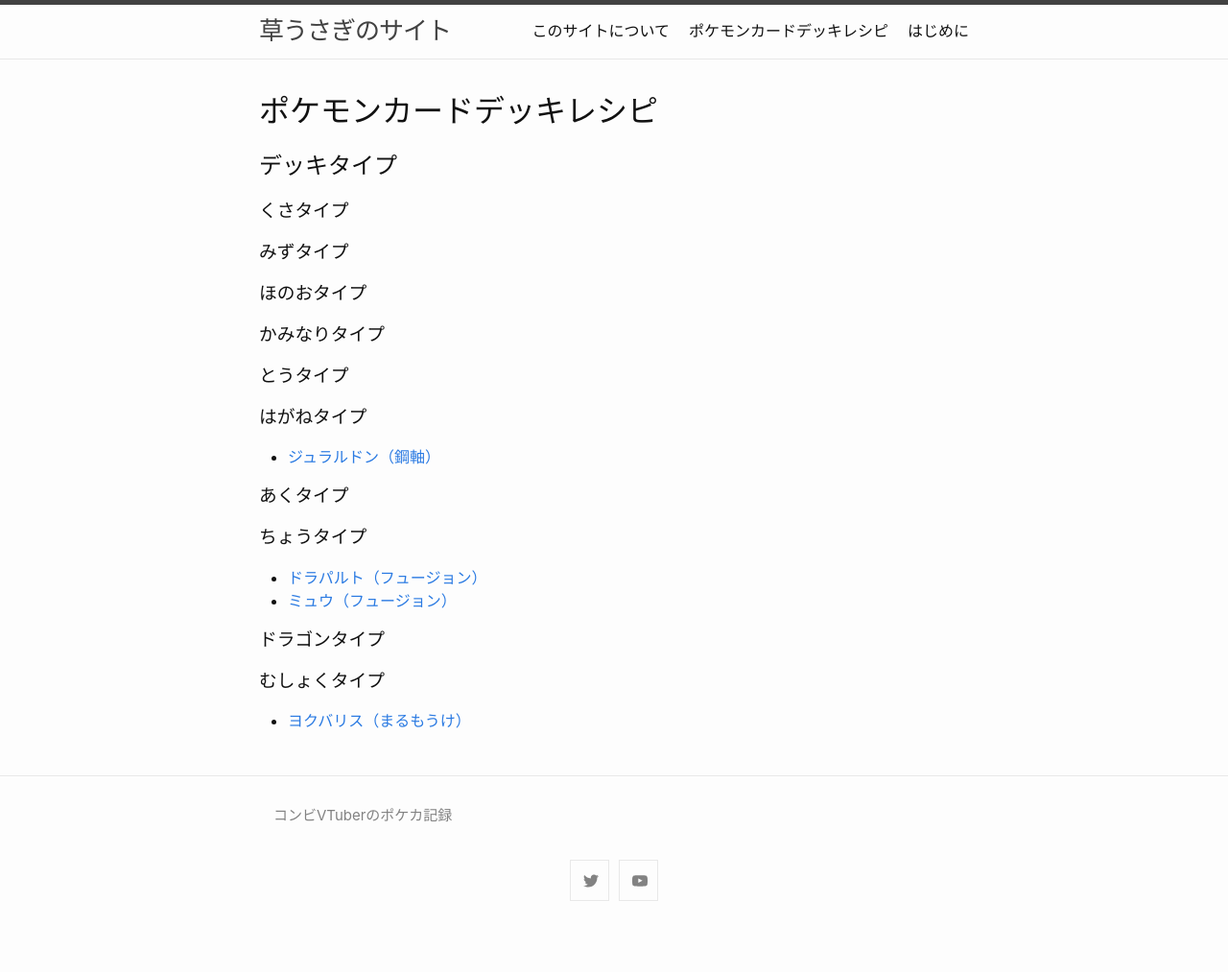
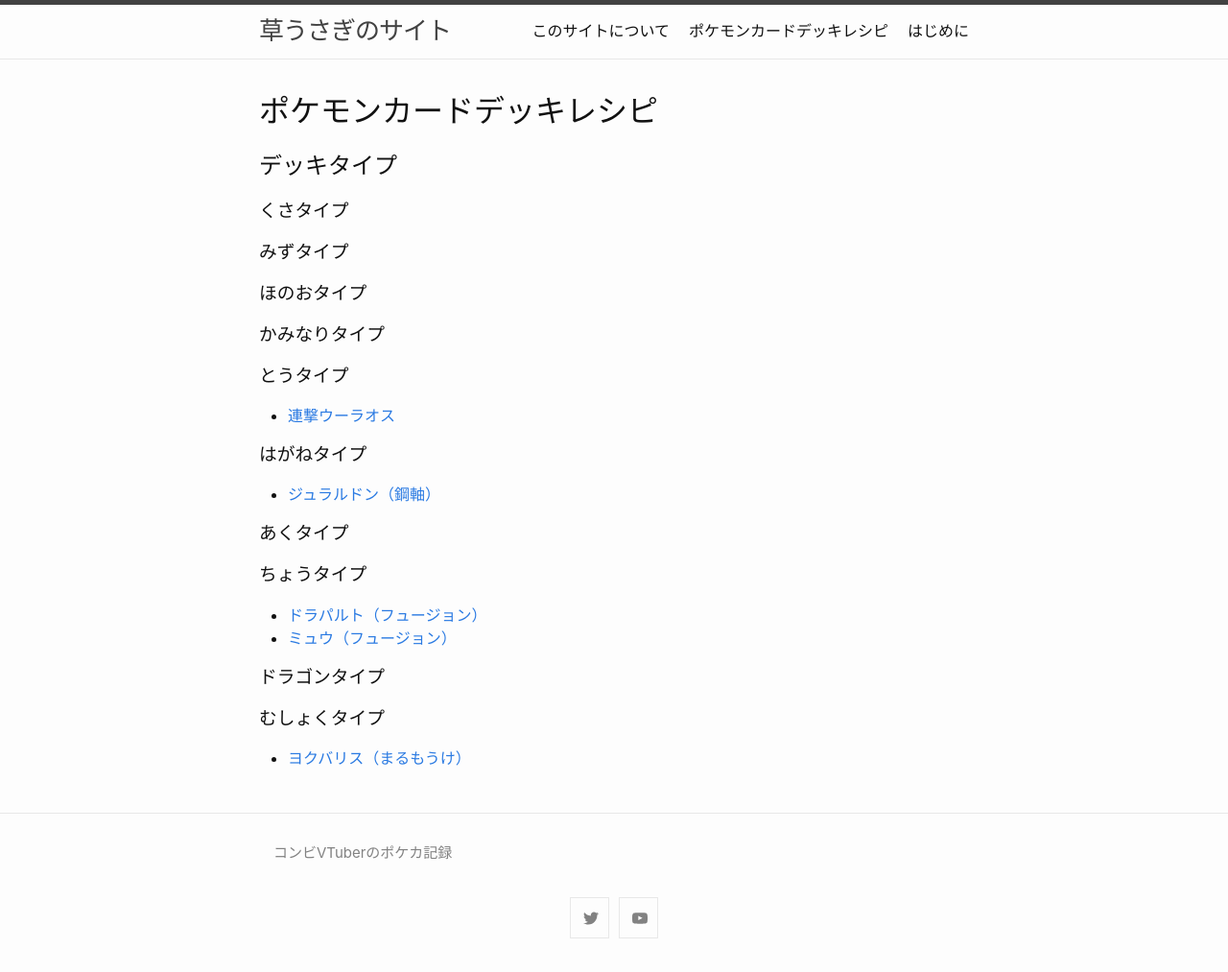
Before and after one commit to Kusausagi-Tsukasa/Kusausagi-Tsukasa.github.io, a Jekyll site: the page built from Deck/recipeHome.md, in a window 1280 px wide. Shown: the whole page at 96% size. Built offline with Jekyll 4.4.1, drawn with Linux system fonts in a browser that asks for light colours; our own code applies the rules of GitHub Pages for plain Markdown files; before the commit the page ends 974 px from its top, so only the background shows below that.

Commit message:
Update recipeHome.md

```diff
--- a/Deck/recipeHome.md
+++ b/Deck/recipeHome.md
@@ -11,6 +11,8 @@
 ### かみなりタイプ
 
 ### とうタイプ
+
+- [連撃ウーラオス](Rapid_Urshifu,md)
 
 ### はがねタイプ
 
```
